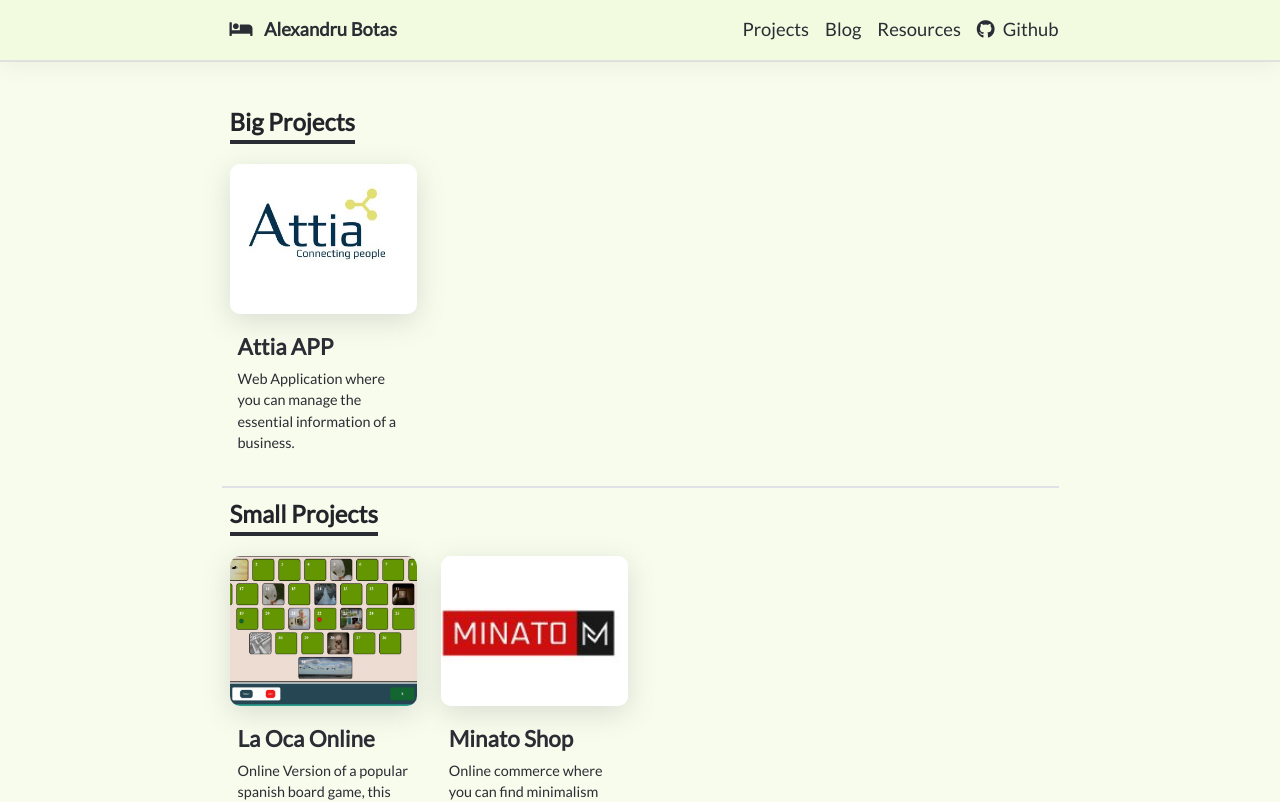
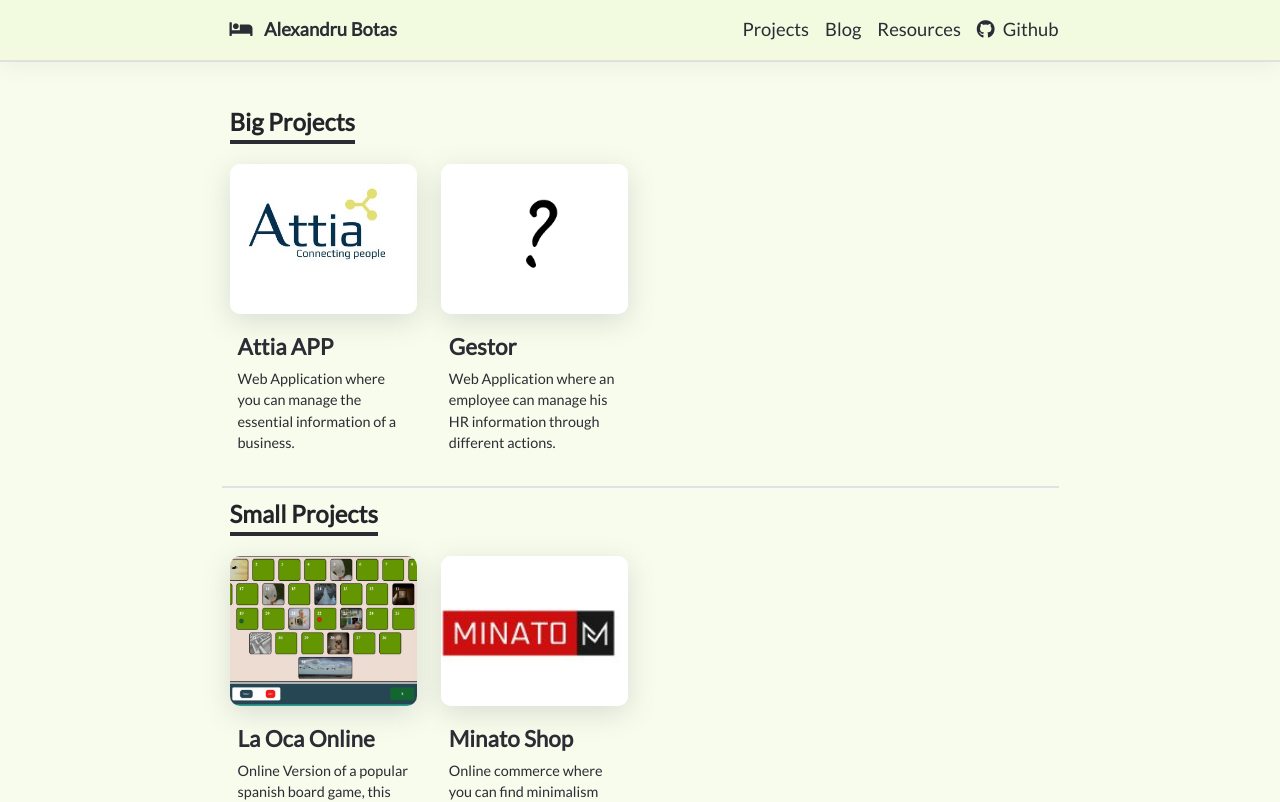
Before and after one commit to alxandruu/portfolio, an Angular app: page /projects in a window 1280 px wide. Shown: the top 802 px of the page. Built offline with nearby package versions, Linux system fonts and the light colour scheme.

Commit message:
Added Show Gestor Project

```diff
--- a/src/app/_components/projects/_components/pr-view/pr-view.component.html
+++ b/src/app/_components/projects/_components/pr-view/pr-view.component.html
@@ -6,14 +6,22 @@
     <div class="details m-3">
         <div class="mt-2">
             <span class="title p-1">Website</span>
-            <span class="ms-2"><a href="{{project.website}}" class="website-link"
-                    *ngIf="project.website!='' else notdeployed "><span class="href">{{project.website}}</span><i
-                        class="fas fa-link mx-2"></i><span class="href_name">{{project.name}}</span></a>
+            <span class="ms-2">
+                <a href="{{project.website}}" class="website-link" *ngIf="project.website!='' else notdeployed ">
+                    <span class="href">{{project.website}}</span>
+                    <i class="fas fa-link mx-2"></i>
+                    <span class="href_name">{{project.name}}</span>
+                </a>
                 <ng-template #notdeployed>
-                    <span class="notdeployed">Not Deployed</span>
+                    <span class="notdeployed" *ngIf="project.in_development == false; else DevelopmentBlock ">Not
+                        Deployed</span>
+                    <ng-template #DevelopmentBlock>
+                        <span class="notdeployed">In Development</span>
+                    </ng-template>
                 </ng-template>
             </span>
         </div>
+
         <div class="mt-2">
             <span class="title p-1">Platform</span>
             <span class="ms-2 platform-group"><span *ngFor="let pl of project.platform">{{pl}}</span></span>
--- a/src/app/_components/projects/_components/pr/pr.component.html
+++ b/src/app/_components/projects/_components/pr/pr.component.html
@@ -1,6 +1,9 @@
 <div class="project">
     <div>
-        <img src="assets/img/projects/{{pr.id}}/{{pr.img}}" alt="Project Image Attiapp" class="mb-3">
+        <img *ngIf="pr.img!=''; else indBlock" src="assets/img/projects/{{pr.id}}/{{pr.img}}" alt="Project Image Attiapp" class="mb-3">
+        <ng-template #indBlock>
+            <img  src="assets/img/projects/pred.png" alt="Project Image Attiapp" class="mb-3">
+        </ng-template>
         <div class="px-2">
             <div class="project-title text-start">{{pr.name}}</div>
             <div class="project-description text-start mt-1">{{pr.description}}</div>
--- a/src/app/_interfaces/project.ts
+++ b/src/app/_interfaces/project.ts
@@ -8,4 +8,5 @@ export interface Project {
     platform: string[];
     stack: string[];
     imgs: string[];
+    in_development: boolean;
 }
--- a/src/app/_services/api.service.ts
+++ b/src/app/_services/api.service.ts
@@ -9,9 +9,10 @@ import { Resource } from '../_interfaces/resource';
 })
 export class ApiService {
   projects: Project[] = [
-    { id: "attiapp", type: "big", name: "Attia APP", img: "attiapp.jpg", description: "Web Application where you can manage the essential information of a business.", website: "", platform: ["Web Application"], stack: ["Angular", "PHP", "mySQL"], imgs: ["attiapp.jpg", "preview_1.jpeg", "preview_2.jpeg", "preview_3.jpeg", "preview_4.jpeg", "preview_5.jpeg"] },
-    { id: "ocaonline", type: "small", name: "La Oca Online", img: "laocaonline.jpg", description: "Online Version of a popular spanish board game, this version is only for two players.", website: "https://alxandruu.github.io/daw-laocaonline/", platform: ["Web Application"], stack: ["HTML", "CSS", "JavaScript"], imgs: ["laocaonline.jpg"] },
-    { id: "minatoshop", type: "small", name: "Minato Shop", img: "minatoshop.jpg", description: "Online commerce where you can find minimalism clothes and accesories.", website: "https://alxandruu.github.io/daw-escaparatevirtual/", platform: ["Web Application"], stack: ["HTML", "CSS", "JavaScript", "JSON"], imgs: ["minatoshop.jpg", "preview_1.jpeg", "preview_2.jpeg", "preview_3.jpeg"] },
+    { id: "attiapp", type: "big", name: "Attia APP", img: "attiapp.jpg", description: "Web Application where you can manage the essential information of a business.", website: "", platform: ["Web Application"], stack: ["Angular", "PHP", "mySQL"], imgs: ["attiapp.jpg", "preview_1.jpeg", "preview_2.jpeg", "preview_3.jpeg", "preview_4.jpeg", "preview_5.jpeg"], in_development: false },
+    { id: "ocaonline", type: "small", name: "La Oca Online", img: "laocaonline.jpg", description: "Online Version of a popular spanish board game, this version is only for two players.", website: "https://alxandruu.github.io/daw-laocaonline/", platform: ["Web Application"], stack: ["HTML", "CSS", "JavaScript"], imgs: ["laocaonline.jpg"], in_development: false },
+    { id: "minatoshop", type: "small", name: "Minato Shop", img: "minatoshop.jpg", description: "Online commerce where you can find minimalism clothes and accesories.", website: "https://alxandruu.github.io/daw-escaparatevirtual/", platform: ["Web Application"], stack: ["HTML", "CSS", "JavaScript", "JSON"], imgs: ["minatoshop.jpg", "preview_1.jpeg", "preview_2.jpeg", "preview_3.jpeg"], in_development: false },
+    { id: "gestor", type: "big", name: "Gestor", img: "", description: "Web Application where an employee can manage his HR information through different actions.", website: "", platform: ["Web Application"], stack: ["Angular", "Node", "MongoDB"], imgs: ["preview_1.jpeg"], in_development: true },
   ];
 
   blog: Blog[] = [
```
Also changed, not shown: src/assets/img/projects/gestor/preview_1.jpeg (added), src/assets/img/projects/pred.png (added).
